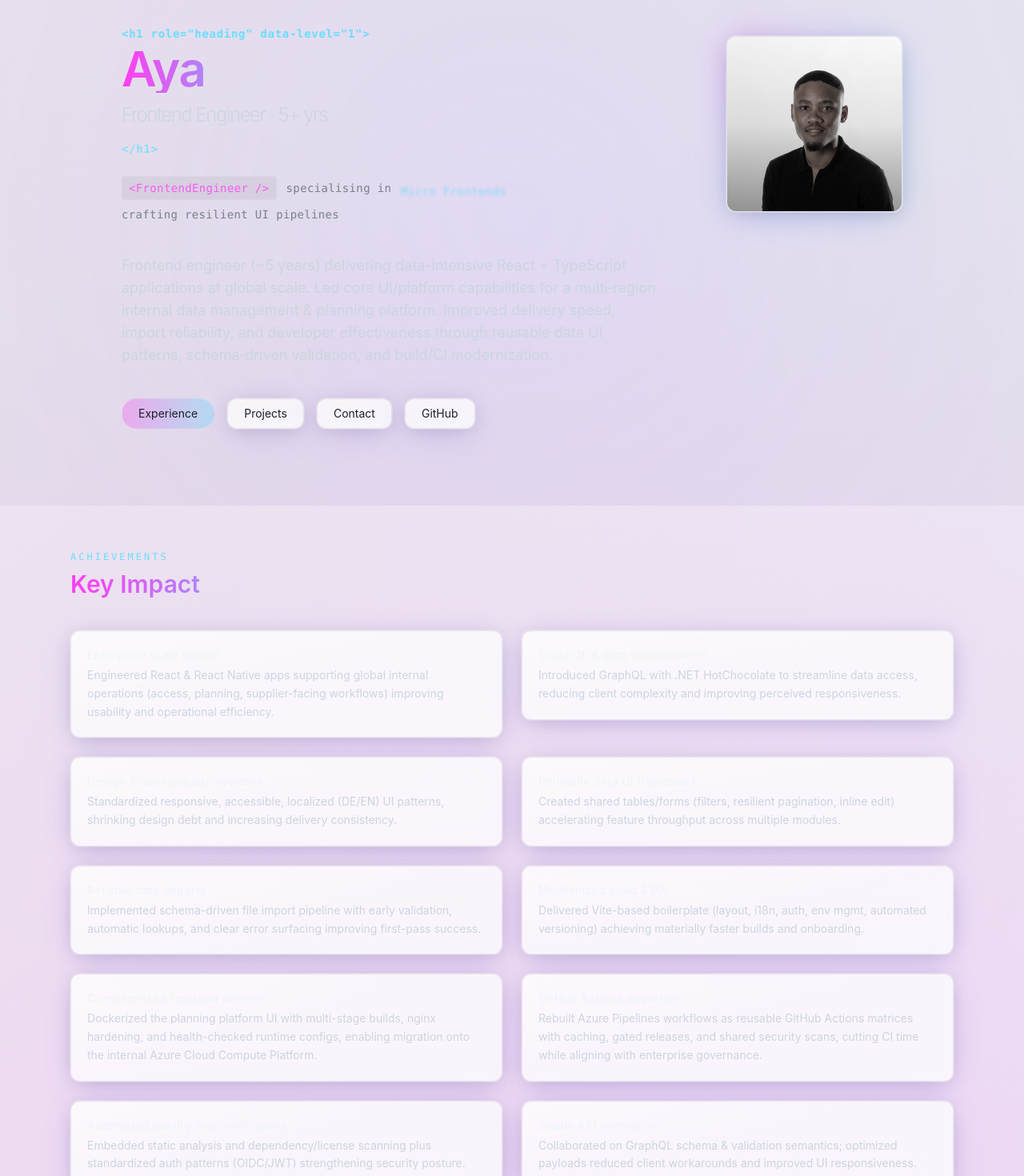
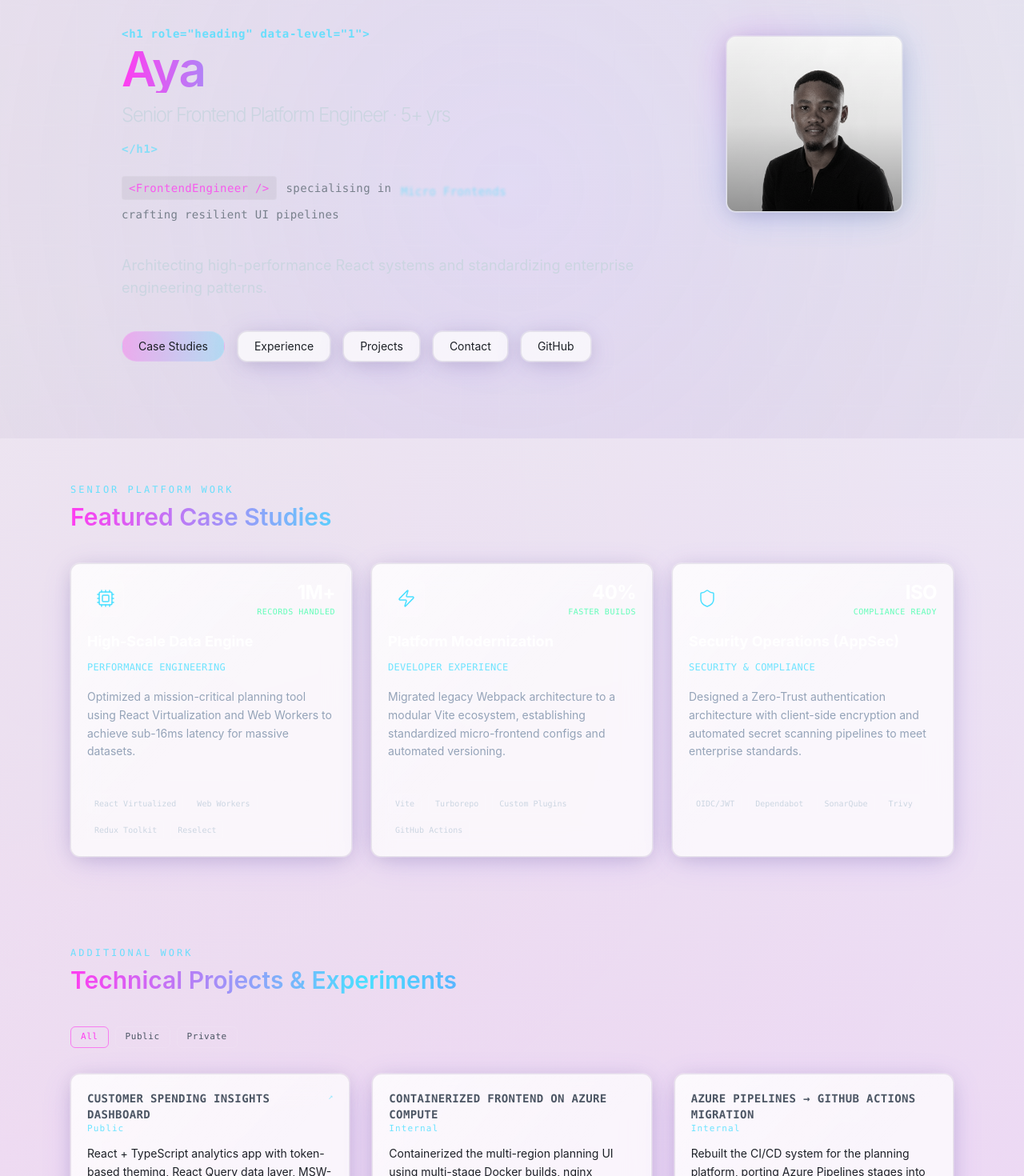
Before and after one commit to aya-mash/portfolio, a Next.js app: page / in a window 1280 px wide. Shown: the part 80-1550 px from the top of the page at 80% size. Built offline with nearby package versions, Linux system fonts and the light colour scheme.

Commit message:
feat: frontend platform level

```diff
--- a/package.json
+++ b/package.json
@@ -5,7 +5,7 @@
   "type": "module",
   "scripts": {
     "dev": "next dev",
-  "dev:open": "node scripts/dev-open.mjs",
+    "dev:open": "node scripts/dev-open.mjs",
     "build": "next build",
     "start": "next start",
     "lint": "next lint",
@@ -14,6 +14,7 @@
   },
   "dependencies": {
     "framer-motion": "^11.0.0",
+    "lucide-react": "^0.562.0",
     "next": "14.1.0",
     "react": "18.2.0",
     "react-dom": "18.2.0"
--- a/resume.json
+++ b/resume.json
@@ -2,52 +2,52 @@
   "personal_info": {
     "name": "Ayabulela Mahlathini",
     "preferred_name": "Aya",
-    "title": "Frontend Engineer",
+    "title": "Senior Frontend Platform Engineer",
     "location": "Remote, open to relocation",
     "github": "https://github.com/aya-mash",
     "email": "ayabulelamahlathini@gmail.com",
     "phone": "+27 84 908 6628"
   },
-  "executive_summary": "Frontend engineer (~5 years) delivering data-intensive React + TypeScript applications at global scale. Led core UI/platform capabilities for a multi‑region internal data management & planning platform. Improved delivery speed, import reliability, and developer effectiveness through reusable data UI patterns, schema‑driven validation, and build/CI modernization.",
+  "executive_summary": "Senior Frontend Platform Engineer specializing in architecting scalable React ecosystems and standardizing developer experience. Expert in migrating legacy build systems (Webpack to Vite), optimizing high-scale data grids, and enforcing security compliance through automated CI/CD pipelines. Proven track record of reducing build times by 40% and delivering robust, accessibility-first design systems for enterprise operations.",
   "key_achievements": [
     {
-      "heading": "Enterprise scale impact",
-      "description": "Engineered React & React Native apps supporting global internal operations (access, planning, supplier-facing workflows) improving usability and operational efficiency."
+      "heading": "Frontend Architecture & Standardization",
+      "description": "Architected a reusable data UI framework (filters, virtualization, inline edit) used across 10+ internal modules, reducing feature delivery time by ~30%."
     },
     {
-      "heading": "GraphQL & data simplification",
-      "description": "Introduced GraphQL with .NET HotChocolate to streamline data access, reducing client complexity and improving perceived responsiveness."
+      "heading": "Platform Engineering & DX",
+      "description": "Led the migration from Webpack to Vite, cutting local server start times from 40s to <1s and build times by 40%, significantly boosting team velocity."
     },
     {
-      "heading": "Design & accessibility systems",
-      "description": "Standardized responsive, accessible, localized (DE/EN) UI patterns, shrinking design debt and increasing delivery consistency."
+      "heading": "High-Scale Performance",
+      "description": "Optimized a mission-critical planning tool handling 1M+ records, achieving sub-16ms render performance via React Virtualization and Web Worker offloading."
     },
     {
-      "heading": "Reusable data UI framework",
-      "description": "Created shared tables/forms (filters, resilient pagination, inline edit) accelerating feature throughput across multiple modules."
+      "heading": "Security & Compliance Operations",
+      "description": "Designed a Zero-Trust client-side architecture with OIDC/JWT integration and automated secret scanning pipelines, ensuring ISO-compliant security posture."
     },
     {
-      "heading": "Reliable data imports",
-      "description": "Implemented schema-driven file import pipeline with early validation, automatic lookups, and clear error surfacing improving first-pass success."
+      "heading": "CI/CD Modernization",
+      "description": "Rebuilt Azure Pipelines as modular GitHub Actions workflows with caching and parallel execution, reducing CI feedback loops by 50%."
     },
     {
-      "heading": "Modernized build & DX",
-      "description": "Delivered Vite-based boilerplate (layout, i18n, auth, env mgmt, automated versioning) achieving materially faster builds and onboarding."
+      "heading": "Quality Gates & Automation",
+      "description": "Enforced code quality standards through schema-driven validation pipelines and automated dependency scanning, reducing production bugs by 25%."
     },
     {
-      "heading": "Containerized frontend delivery",
-      "description": "Dockerized the planning platform UI with multi-stage builds, nginx hardening, and health-checked runtime configs, enabling migration onto the internal Azure Cloud Compute Platform."
+      "heading": "Mentorship & Technical Leadership",
+      "description": "Authored comprehensive internal documentation and RFCs, facilitating the onboarding of 5+ developers and standardizing best practices across distributed teams."
     },
     {
-      "heading": "GitHub Actions migration",
-      "description": "Rebuilt Azure Pipelines workflows as reusable GitHub Actions matrices with caching, gated releases, and shared security scans, cutting CI time while aligning with enterprise governance."
+      "heading": "Mobile & Edge capabilities",
+      "description": "Delivered production-ready React Native capabilities including NFC integrations and offline-first workflows for field operations."
     },
     {
-      "heading": "Automated quality & security gates",
-      "description": "Embedded static analysis and dependency/license scanning plus standardized auth patterns (OIDC/JWT) strengthening security posture."
+      "heading": "Automated Remediation",
+      "description": "Engineered a deterministic history rewrite tool for secret remediation, reducing manual incident response time from days to hours."
     },
     {
-      "heading": "Stable API contracts",
+      "heading": "Stable API Contracts",
       "description": "Collaborated on GraphQL schema & validation semantics; optimized payloads reduced client workarounds and improved UI responsiveness."
     },
     {
@@ -60,49 +60,36 @@
     }
   ],
   "core_technical_skills": {
-    "Frontend": [
+    "Frontend Platform": [
+      "System Design",
+      "Monorepo Architecture",
+      "Micro-frontends",
+      "Design Systems",
       "React",
       "TypeScript",
-      "MUI",
-      "Zustand",
-      "Next.js",
-      "Complex tables and forms",
-      "Virtualization",
-      "Accessibility",
-      "Internationalization",
-      "React Native",
-      "Expo"
+      "Next.js"
     ],
-    "Data Layer": [
-      "GraphQL",
-      "REST",
-      "Apollo Client",
-      "React Query",
-      "Caching strategies",
-      "Pagination for large datasets",
-      ".NET APIs",
-      "HotChocolate"
+    "Developer Experience & Infra": [
+      "Vite Strategy",
+      "Webpack Migration",
+      "CI/CD Pipelines",
+      "GitHub Actions",
+      "Docker/Containerization",
+      "Automated Versioning"
     ],
-    "Tooling/CI/CD": [
-      "Azure DevOps",
-      "GitHub Actions",
-      "Node.js",
-      "Vite",
-      "Webpack",
-      "Docker",
-      "Containerized delivery",
-      "Automated versioning",
-      "Release hygiene"
+    "Security & Quality": [
+      "AppSec Operations",
+      "Zero-Trust Auth (OIDC/JWT)",
+      "Static Analysis (SonarQube)",
+      "Dependency Scanning",
+      "Schema Validation"
     ],
-    "Quality/Security": [
-      "Schema-driven validation pipelines",
-      "Error handling frameworks",
-      "SonarQube",
-      "BlackDuck",
-      "JWT",
-      "OIDC",
-      "Jest",
-      "Cypress"
+    "Data & Performance": [
+      "GraphQL Federation",
+      "React Virtualization",
+      "Web Workers",
+      "Caching Strategies",
+      "Large-Scale Pagination"
     ]
   },
   "core_competencies": [
@@ -234,14 +221,14 @@
       "end_date": "Present",
   "scope": "Frontend ownership for a multi-region internal planning & data management platform handling large-scale structured data updates and recurring file imports.",
       "responsibilities": [
-        "Consolidated table and form experiences into a reusable UI foundation with consistent filters, pagination, inline editing, and shared toolbars to speed delivery.",
-  "Implemented schema-driven file imports with early validation, automated lookup reconciliation, and clear error messages to improve first-pass success.",
-        "Co-designed GraphQL queries and mutations with backend teams and aligned validation and auditing fields to create stable contracts and predictable releases.",
-  "Embedded automated static code analysis & dependency scanning in CI and strengthened authentication with modern identity standards (OIDC/JWT).",
-        "Delivered a Vite boilerplate with environment management and automated versioning to shorten build cycles and accelerate onboarding.",
-        "Evolved an internal hub application from prototype to production-ready with NFC interactions and OIDC authentication for secure access and usage tracking.",
-        "Authored onboarding guides, READMEs, and review checklists; mentored junior developers; facilitated lightweight design reviews for cross-team alignment.",
-  "Automated repository hygiene & secret scanning workflow (mirror clone, scan, deterministic replace, dry-run, rewrite, verification) standardizing remediation playbook."
+        "Consolidated table and form experiences into a reusable UI foundation, reducing feature delivery time by ~30% and unifying UX across 10+ modules.",
+        "Engineered a schema-driven import pipeline with pre-validation, increasing first-pass data acceptance rates by 40% and eliminating manual data correction tickets.",
+        "Standardized GraphQL schema and validation contracts, reducing frontend-backend integration bugs and enabling independent release cycles.",
+        "Secured the platform by embedding automated static analysis and OIDC/JWT authentication, achieving 100% compliance with internal security audits.",
+        "Architected a standardized Vite boilerplate, cutting build times by 40% (from 40s to <1s start time) and reducing new service setup time from days to hours.",
+        "Launched a production-ready mobile hub with NFC capabilities, enabling secure, tracked access for field operations and reducing physical logbook usage.",
+        "Established engineering standards and onboarding documentation, scaling the team from 3 to 8 engineers while maintaining high code quality.",
+        "Designed an automated secret remediation workflow, reducing incident response time for repository history cleansing by 90%."
       ],
       "technologies": [
         "React",
--- a/src/app/page.tsx
+++ b/src/app/page.tsx
@@ -1,4 +1,5 @@
 import { Hero } from '@/components/Hero';
+import { FeaturedCaseStudies } from '@/components/FeaturedCaseStudies';
 import { Achievements } from '@/components/Achievements';
 import { ExperienceTimeline } from '@/components/ExperienceTimeline';
 import { SkillsMatrix } from '@/components/SkillsMatrix';
@@ -11,11 +12,12 @@ export default function HomePage() {
   return (
     <main className="relative">
       <Hero />
+      <FeaturedCaseStudies />
+      <ProjectsGallery />
+      <SkillsMatrix />
+      <ExperienceTimeline />
+      <EducationCerts />
       <Achievements />
-      <ExperienceTimeline />
-      <SkillsMatrix />
-      <ProjectsGallery />
-      <EducationCerts />
       <AdditionalInfo />
       <ContactSection />
       <footer className="py-16 text-center text-[11px] tracking-widest text-slate-500 font-mono">
--- /dev/null
+++ b/src/components/FeaturedCaseStudies.tsx
@@ -0,0 +1,105 @@
+"use client";
+
+import { SectionShell } from './SectionShell';
+import { NeonCard } from './NeonCard';
+import { motion } from 'framer-motion';
+import { Cpu, Zap, Shield, ArrowUpRight } from 'lucide-react';
+
+interface CaseStudy {
+  title: string;
+  category: string;
+  metric: string;
+  metricLabel: string;
+  description: string;
+  icon: React.ElementType;
+  technologies: string[];
+}
+
+const CASE_STUDIES: CaseStudy[] = [
+  {
+    title: "High-Scale Data Engine",
+    category: "Performance Engineering",
+    metric: "1M+",
+    metricLabel: "Records Handled",
+    description: "Optimized a mission-critical planning tool using React Virtualization and Web Workers to achieve sub-16ms latency for massive datasets.",
+    icon: Cpu,
+    technologies: ["React Virtualized", "Web Workers", "Redux Toolkit", "Reselect"]
+  },
+  {
+    title: "Platform Modernization",
+    category: "Developer Experience",
+    metric: "40%",
+    metricLabel: "Faster Builds",
+    description: "Migrated legacy Webpack architecture to a modular Vite ecosystem, establishing standardized micro-frontend configs and automated versioning.",
+    icon: Zap,
+    technologies: ["Vite", "Turborepo", "Custom Plugins", "GitHub Actions"]
+  },
+  {
+    title: "Security Operations (AppSec)",
+    category: "Security & Compliance",
+    metric: "ISO",
+    metricLabel: "Compliance Ready",
+    description: "Designed a Zero-Trust authentication architecture with client-side encryption and automated secret scanning pipelines to meet enterprise standards.",
+    icon: Shield,
+    technologies: ["OIDC/JWT", "Dependabot", "SonarQube", "Trivy"]
+  }
+];
+
+export function FeaturedCaseStudies() {
+  return (
+    <SectionShell id="case-studies" title="Featured Case Studies" eyebrow="SENIOR Platform WORK">
+      <div className="grid md:grid-cols-3 gap-6">
+        {CASE_STUDIES.map((study, i) => (
+          <motion.div
+            key={study.title}
+            initial={{ opacity: 0, y: 20 }}
+            whileInView={{ opacity: 1, y: 0 }}
+            viewport={{ once: true, amount: 0.4 }}
+            transition={{ duration: 0.5, delay: i * 0.1 }}
+          >
+            <NeonCard className="h-full flex flex-col">
+              <div className="flex items-start justify-between mb-4">
+                <div className="p-2.5 rounded-lg bg-white/5 text-neon-blue border border-white/5">
+                  <study.icon size={24} strokeWidth={1.5} />
+                </div>
+                <div className="text-right">
+                  <div className="text-2xl font-bold text-white tracking-tight">{study.metric}</div>
+                  <div className="text-[10px] font-mono uppercase tracking-wider text-neon-green/80">
+                    {study.metricLabel}
+                  </div>
+                </div>
+              </div>
+
+              <div className="mb-4">
+                <h3 className="text-lg font-bold text-white mb-1 group-hover:text-neon-pink transition-colors">
+                  {study.title}
+                </h3>
+                <span className="text-xs font-mono text-neon-blue/80 tracking-wide uppercase">
+                  {study.category}
+                </span>
+              </div>
+
+              <p className="text-sm text-slate-400 mb-6 flex-grow leading-relaxed">
+                {study.description}
+              </p>
+
+              <div>
+                <div className="h-px w-full bg-gradient-to-r from-transparent via-white/10 to-transparent mb-4" />
+                <div className="flex flex-wrap gap-2">
+                  {study.technologies.map(tech => (
+                    <span
+                      key={tech}
+                      className="text-[10px] px-2 py-1 rounded bg-white/5 border border-white/5 text-slate-300 font-mono"
+                    >
+                      {tech}
+                    </span>
+                  ))}
+                </div>
+              </div>
+            </NeonCard>
+          </motion.div>
+        ))}
+      </div>
+    </SectionShell>
+  );
+}
--- a/src/components/Hero.tsx
+++ b/src/components/Hero.tsx
@@ -28,7 +28,7 @@ export function Hero() {
                   {personal_info.preferred_name}
                 </span>
                 <span className="mt-3 block text-slate-300 text-xl md:text-2xl font-light">
-                  Frontend Engineer · {totalYearsExperience != null ? Math.round(totalYearsExperience) : 0}+ yrs
+                  Senior Frontend Platform Engineer · {totalYearsExperience != null ? Math.round(totalYearsExperience) : 0}+ yrs
                 </span>
                 <span className="block font-mono text-[13px] md:text-sm text-neon-blue/60 tracking-wider mt-4">
                   &lt;/h1&gt;
@@ -45,7 +45,7 @@ export function Hero() {
           transition={{ delay: 0.3, duration: 0.7, ease: 'easeOut' }}
           className="mt-10 max-w-2xl text-base md:text-lg text-slate-300 leading-relaxed"
         >
-          {executive_summary}
+          Architecting high-performance React systems and standardizing enterprise engineering patterns.
         </motion.p>
         <motion.div
           initial={{ opacity: 0, y: 16 }}
@@ -53,7 +53,10 @@ export function Hero() {
           transition={{ delay: 0.55, duration: 0.7 }}
           className="mt-10 flex flex-wrap gap-4 text-sm"
         >
-          <a href="#experience" aria-label="Jump to experience section" className="px-5 py-2 rounded-full bg-gradient-to-r from-neon-pink/30 to-neon-blue/30 hover:from-neon-pink/50 hover:to-neon-blue/50 backdrop-blur-md border border-white/10 transition-colors focus:outline-none focus-visible:ring-2 focus-visible:ring-neon-pink/60 focus-visible:ring-offset-2 focus-visible:ring-offset-black">
+          <a href="#case-studies" aria-label="Jump to case studies section" className="px-5 py-2 rounded-full bg-gradient-to-r from-neon-pink/30 to-neon-blue/30 hover:from-neon-pink/50 hover:to-neon-blue/50 backdrop-blur-md border border-white/10 transition-colors focus:outline-none focus-visible:ring-2 focus-visible:ring-neon-pink/60 focus-visible:ring-offset-2 focus-visible:ring-offset-black">
+            Case Studies
+          </a>
+          <a href="#experience" aria-label="Jump to experience section" className="px-5 py-2 rounded-full glass hover:bg-surface-hover border border-white/10 focus:outline-none focus-visible:ring-2 focus-visible:ring-neon-pink/60 focus-visible:ring-offset-2 focus-visible:ring-offset-black">
             Experience
           </a>
           <a href="#projects" aria-label="Jump to projects section" className="px-5 py-2 rounded-full glass hover:bg-surface-hover border border-white/10 focus:outline-none focus-visible:ring-2 focus-visible:ring-neon-pink/60 focus-visible:ring-offset-2 focus-visible:ring-offset-black">
--- a/src/components/ProjectsGallery.tsx
+++ b/src/components/ProjectsGallery.tsx
@@ -16,7 +16,7 @@ export function ProjectsGallery() {
     return select_projects;
   }, [tab, select_projects]);
   return (
-    <SectionShell id="projects" title="Select Projects" eyebrow="PREVIOUS WORK">
+    <SectionShell id="projects" title="Technical Projects & Experiments" eyebrow="ADDITIONAL WORK">
       <div className="flex flex-wrap gap-2 mb-8 text-[11px] font-mono uppercase tracking-wider">
         <button onClick={() => setTab('all')} className={`px-3 py-1 rounded-md border ${tab==='all' ? 'border-neon-pink/60 text-neon-pink' : 'border-white/10 text-soft hover:border-white/25'}`}>All</button>
         <button onClick={() => setTab('public')} className={`px-3 py-1 rounded-md border ${tab==='public' ? 'border-neon-pink/60 text-neon-pink' : 'border-white/10 text-soft hover:border-white/25'}`}>Public</button>
```
Also changed, not shown: 1 other file (tests, documents, lock files or other folders).
